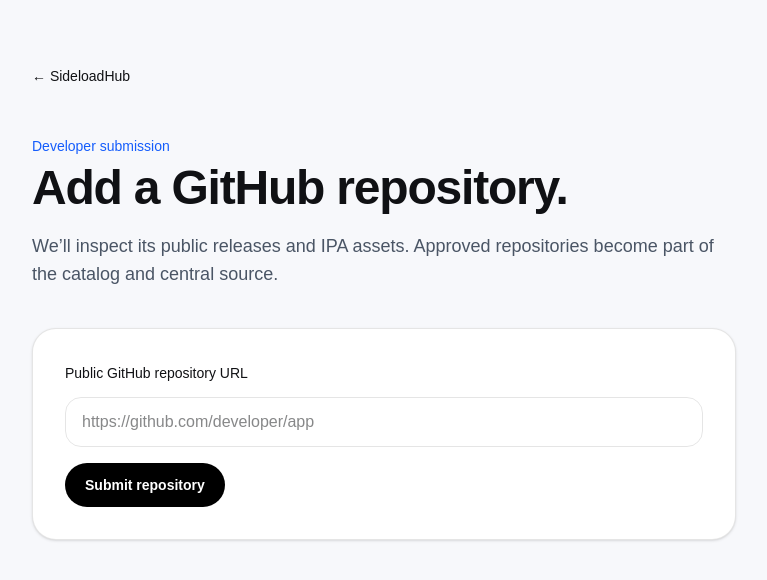
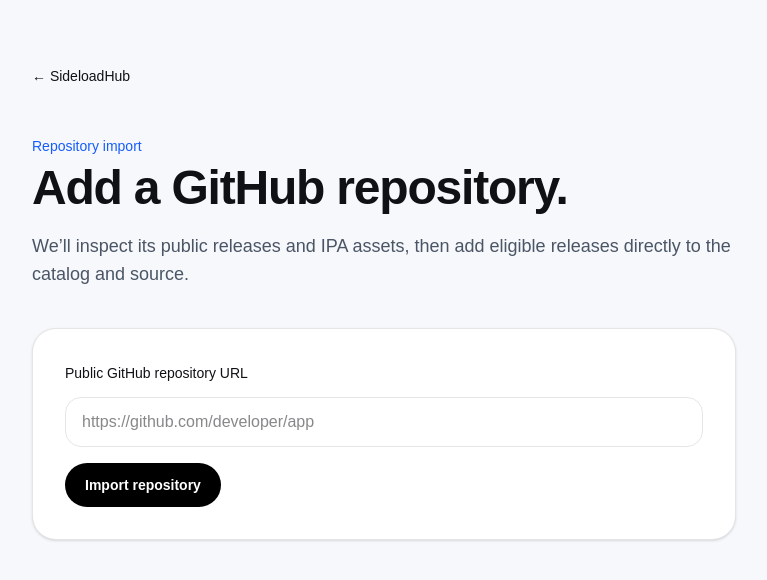
Before and after one commit to vjdev1212/sideloadhub, a Next.js app: page /submit in a window 1280 px wide. Shown: the top 580 px of the page, without its empty margins (256-1023 px from the left). Built offline with nearby package versions, Linux system fonts and the light colour scheme.

Commit message:
feat: make repository submission immediate import

```diff
--- a/app/submit/page.tsx
+++ b/app/submit/page.tsx
@@ -13,19 +13,19 @@
     try {
       const response = await fetch("/api/submissions", { method: "POST", headers: { "Content-Type": "application/json" }, body: JSON.stringify({ githubUrl }) });
       const data = await response.json();
-      if (!response.ok) throw new Error(data.error || "Submission failed");
-      setMessage("Repository submitted. It is now pending approval."); setGithubUrl("");
-    } catch (error) { setMessage(error instanceof Error ? error.message : "Submission failed"); }
+      if (!response.ok) throw new Error(data.error || "Import failed");
+      setMessage(data.app ? "Repository imported. Its available IPA releases are now in the catalog." : "Repository imported."); setGithubUrl("");
+    } catch (error) { setMessage(error instanceof Error ? error.message : "Import failed"); }
     finally { setBusy(false); }
   }
 
   return <main className="mx-auto min-h-screen max-w-3xl px-5 py-16 lg:px-8">
     <Link href="/" className="text-sm text-gray-500">← SideloadHub</Link>
-    <div className="mt-12"><p className="text-sm font-medium text-blue-600">Developer submission</p><h1 className="mt-2 text-5xl font-semibold tracking-tight">Add a GitHub repository.</h1><p className="mt-5 text-lg text-gray-600 dark:text-gray-300">We’ll inspect its public releases and IPA assets. Approved repositories become part of the catalog and central source.</p></div>
+    <div className="mt-12"><p className="text-sm font-medium text-blue-600">Repository import</p><h1 className="mt-2 text-5xl font-semibold tracking-tight">Add a GitHub repository.</h1><p className="mt-5 text-lg text-gray-600 dark:text-gray-300">We’ll inspect its public releases and IPA assets, then add eligible releases directly to the catalog and source.</p></div>
     <form onSubmit={submit} className="mt-10 rounded-3xl border border-black/10 bg-white p-6 shadow-sm dark:border-white/10 dark:bg-white/[.04] sm:p-8">
       <label className="text-sm font-medium">Public GitHub repository URL</label>
       <input value={githubUrl} onChange={e => setGithubUrl(e.target.value)} required placeholder="https://github.com/developer/app" className="mt-3 w-full rounded-2xl border border-black/10 bg-transparent px-4 py-3 outline-none ring-0 dark:border-white/10" />
-      <button disabled={busy} className="mt-4 rounded-full bg-black px-5 py-3 text-sm font-semibold text-white disabled:opacity-50 dark:bg-white dark:text-black">{busy ? "Checking…" : "Submit repository"}</button>
+      <button disabled={busy} className="mt-4 rounded-full bg-black px-5 py-3 text-sm font-semibold text-white disabled:opacity-50 dark:bg-white dark:text-black">{busy ? "Importing…" : "Import repository"}</button>
       {message && <p className="mt-4 rounded-2xl bg-gray-100 px-4 py-3 text-sm dark:bg-white/10">{message}</p>}
     </form>
   </main>;
```
